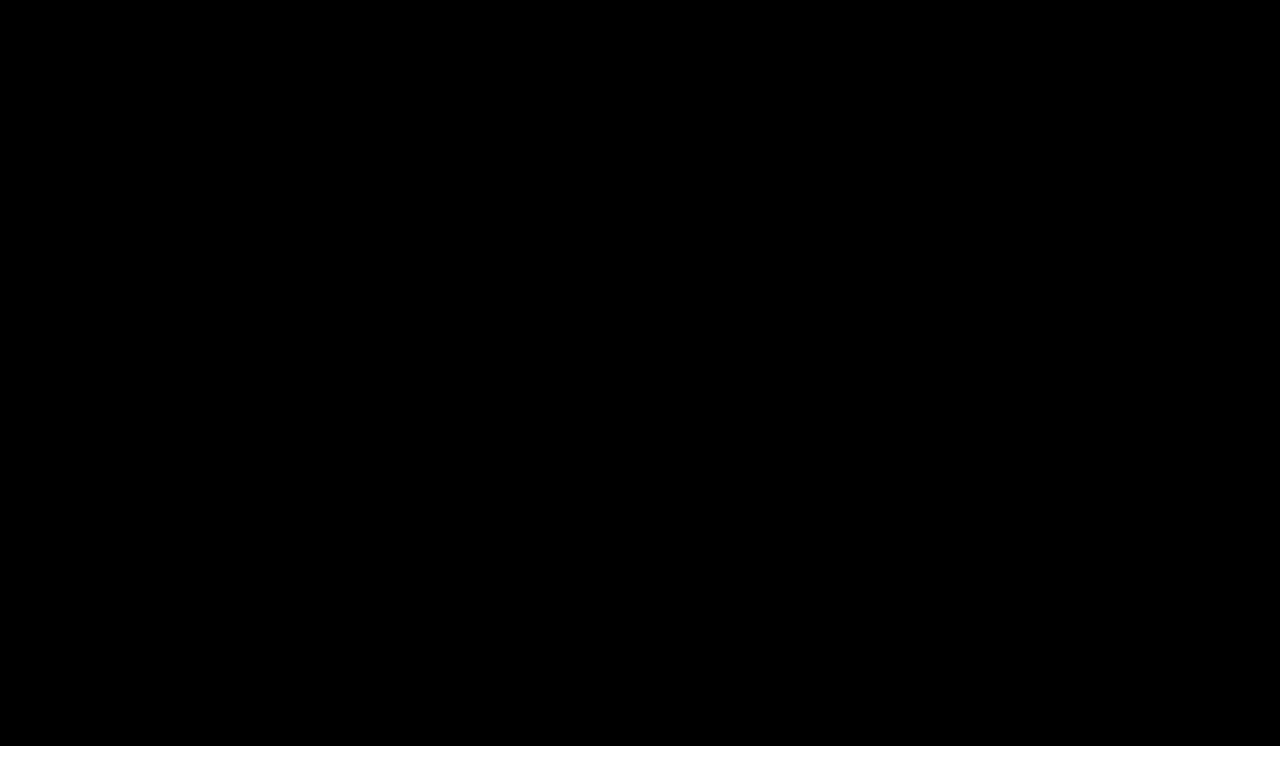
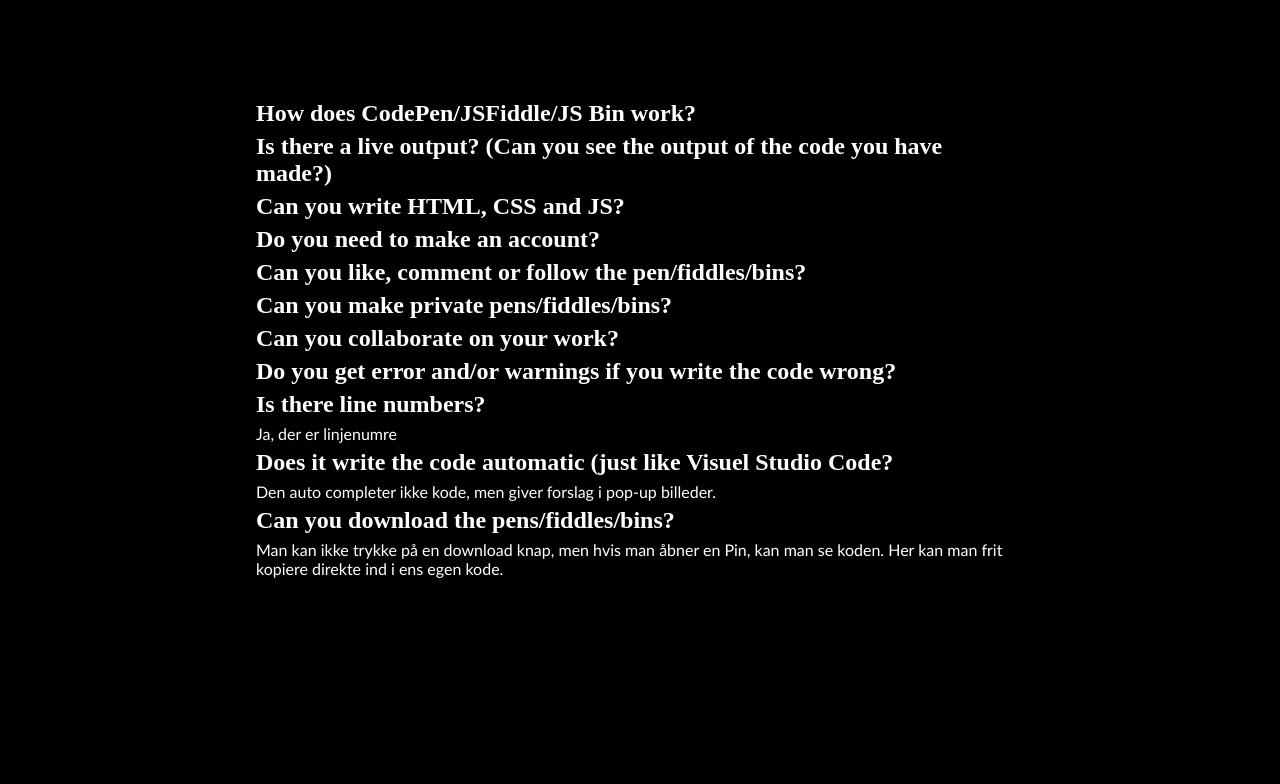
Before and after one commit to rgtimmermann/Javascript-Assignments, a plain HTML site: page Codepen opgave/index.html in a window 1280 px wide. Drawn offline with Linux system fonts and the light colour scheme.

Commit message:
some shit

```diff
--- a/Codepen opgave/CSS/style.css
+++ b/Codepen opgave/CSS/style.css
@@ -11,6 +11,9 @@ p{
 h1{
     color:white;
     padding-top:40px;
+}
+h2{
+    color:white;
 }
 span{
     color:green;
--- a/Codepen opgave/index.html
+++ b/Codepen opgave/index.html
@@ -44,15 +44,15 @@
         </section>
         <section>
             <h2>Is there line numbers?</h2>
-            <p></p>
+            <p>Ja, der er linjenumre</p>
         </section>
         <section>
             <h2>Does it write the code automatic (just like Visuel Studio Code?</h2>
-            <p></p>
+            <p>Den auto completer ikke kode, men giver forslag i pop-up billeder.</p>
         </section>
         <section>
             <h2>Can you download the pens/fiddles/bins?</h2>
-            <p></p>
+            <p>Man kan ikke trykke på en download knap, men hvis man åbner en Pin, kan man se koden. Her kan man frit kopiere direkte ind i ens egen kode.</p>
         </section>
     </main>
     <footer></footer>
--- a/Website/CSS/style.css
+++ b/Website/CSS/style.css
@@ -11,6 +11,9 @@ p{
 h1{
     color:white;
     padding-top:40px;
+}
+h2{
+    color:white;
 }
 span{
     color:green;
```
